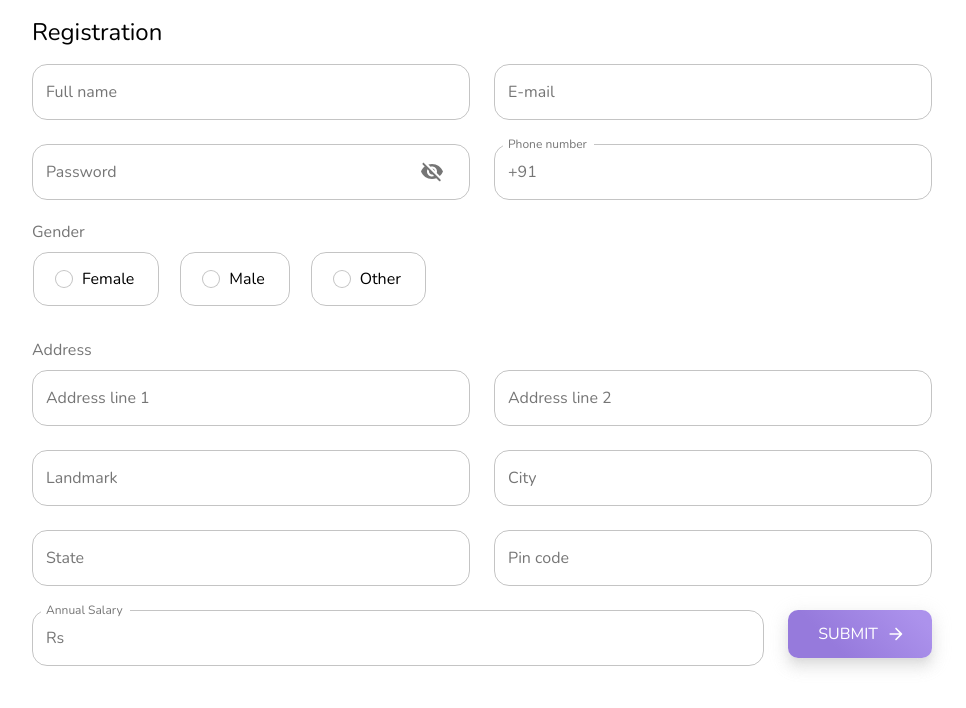
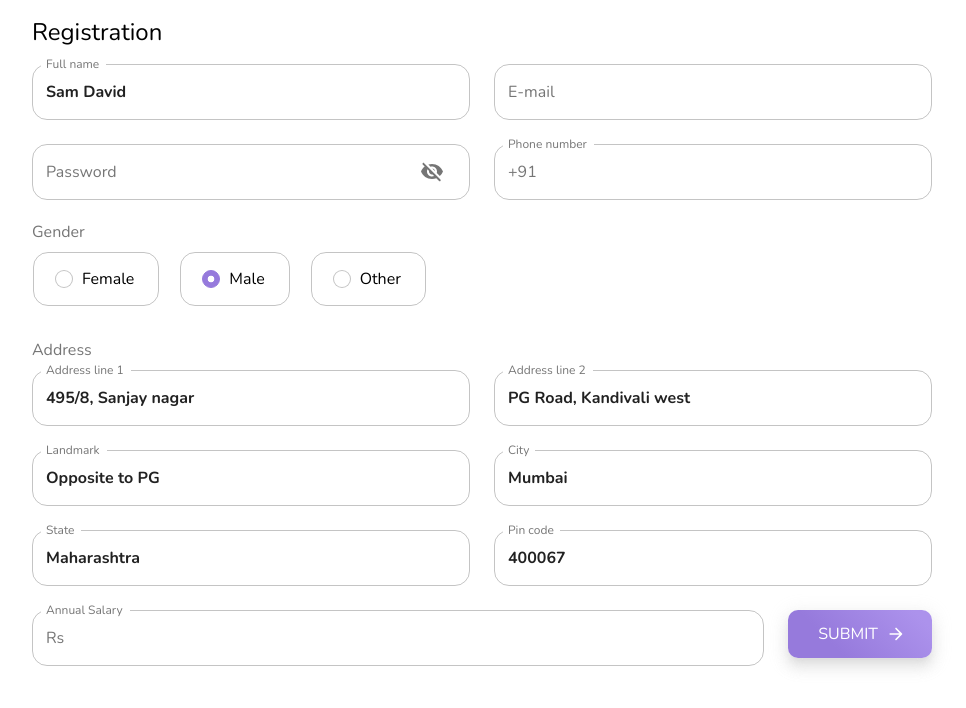
Before and after one commit to future-pirate-king/react-form-validation, a React (Create React App) app: page / in a window 1280 px wide. Shown: the top 708 px of the page, without its empty margins (158-1124 px from the left). Built offline with nearby package versions, Linux system fonts and the light colour scheme.

Commit message:
form handling and validation

```diff
--- a/src/App.js
+++ b/src/App.js
@@ -16,6 +16,8 @@ import VisibilityOff from "@material-ui/icons/VisibilityOffRounded";
 import Visibility from "@material-ui/icons/VisibilityRounded";
 import clsx from "clsx";
 import { withStyles, makeStyles } from "@material-ui/core/styles";
+import { Form, Formik } from "formik";
+import * as yup from "yup";
 
 const useStyles = makeStyles((theme) => ({
   labelRoot: {
@@ -34,15 +36,63 @@ const useStyles = makeStyles((theme) => ({
   }
 }));
 
+const validationSchema = yup.object().shape({
+  fullName: yup
+    .string()
+    .min(2, "Name is too short!")
+    .max(50, "Name is too long!")
+    .required("Name is required!"),
+  password: yup
+    .string()
+    .min(8, "Password length should be between 8-16")
+    .max(16, "Password length should be between 8-16")
+    .required("Password is required!"),
+  email: yup.string().email("Enter valid email").required("Email is required!"),
+  phoneNumber: yup
+    .string()
+    .length(10, "Enter valid phone number!")
+    .required("Phone number is required!"),
+  salary: yup.number().required("Salary is required!")
+});
+
+const initialValues = {
+  fullName: "Sam David",
+  email: "",
+  password: "",
+  phoneNumber: "",
+  gender: "male",
+  address: {
+    line1: "495/8, Sanjay nagar",
+    line2: "PG Road, Kandivali west",
+    landmark: "Opposite to PG",
+    city: "Mumbai",
+    state: "Maharashtra",
+    pinCode: "400067"
+  },
+  salary: ""
+};
+
 export default function App() {
   const classes = useStyles();
   const [showPassword, setShowPassword] = useState(false);
+
+  const onSubmit = (values) => {
+    console.log(values);
+  };
 
   return (
     <Box p={1} maxWidth="900px" margin="0 auto">
       <Box>
         <Typography variant="h5">Registration</Typography>
       </Box>
+      <Formik
+        initialValues={initialValues}
+        validationSchema={validationSchema}
+        onSubmit={onSubmit}
+      >
+        {({ values, touched, errors, handleChange, handleSubmit }) => {
+          return (
+            <Form onSubmit={handleSubmit}>
               <Box
                 display="flex"
                 style={{ gap: 24 }}
@@ -50,9 +100,29 @@ export default function App() {
                 py={2}
                 justifyContent="space-between"
               >
-        <StyledTextField variant="outlined" label="Full name" />
-        <StyledTextField variant="outlined" label="E-mail" />
                 <StyledTextField
+                  name="fullName"
+                  value={values.fullName}
+                  variant="outlined"
+                  label="Full name"
+                  onChange={handleChange}
+                  error={errors.fullName && touched.fullName}
+                  helperText={
+                    errors.fullName && touched.fullName ? errors.fullName : ""
+                  }
+                />
+                <StyledTextField
+                  name="email"
+                  value={values.email}
+                  variant="outlined"
+                  label="E-mail"
+                  onChange={handleChange}
+                  error={errors.email && touched.email}
+                  helperText={errors.email && touched.email ? errors.email : ""}
+                />
+                <StyledTextField
+                  name="password"
+                  value={values.password}
                   variant="outlined"
                   label="Password"
                   InputProps={{
@@ -69,8 +139,15 @@ export default function App() {
                     )
                   }}
                   type={showPassword ? "text" : "password"}
+                  onChange={handleChange}
+                  error={errors.password && touched.password}
+                  helperText={
+                    errors.password && touched.password ? errors.password : ""
+                  }
                 />
                 <StyledTextField
+                  name="phoneNumber"
+                  value={values.phoneNumber}
                   variant="outlined"
                   label="Phone number"
                   InputProps={{
@@ -78,20 +155,29 @@ export default function App() {
                       <InputAdornment position="start">+91</InputAdornment>
                     )
                   }}
+                  onChange={handleChange}
+                  error={errors.phoneNumber && touched.phoneNumber}
+                  helperText={
+                    errors.phoneNumber && touched.phoneNumber
+                      ? errors.phoneNumber
+                      : ""
+                  }
                 />
                 <FormControl component="fieldset" style={{ width: "100%" }}>
                   <FormLabel component="legend">Gender</FormLabel>
                   <RadioGroup
                     className={classes.radioGroup}
                     aria-label="gender"
-            name="gender1"
+                    name="gender"
+                    value={values.gender}
                   >
                     {[
                       { value: "female", label: "Female" },
                       { value: "male", label: "Male" },
                       { value: "other", label: "Other" }
-            ].map(({ value, label }) => (
+                    ].map(({ value, label }, index) => (
                       <FormControlLabel
+                        key={index}
                         className={classes.labelRoot}
                         value={value}
                         control={<StyledRadio color="primary" />}
@@ -102,13 +188,51 @@ export default function App() {
                 </FormControl>
                 <FormControl component="fieldset" style={{ width: "100%" }}>
                   <FormLabel component="legend">Address</FormLabel>
-          <Box pt={1.5} display="flex" flexWrap="wrap" style={{ gap: 24 }}>
-            <StyledTextField variant="outlined" label="Address line 1" />
-            <StyledTextField variant="outlined" label="Address line 2" />
-            <StyledTextField variant="outlined" label="Landmark" />
-            <StyledTextField variant="outlined" label="City" />
-            <StyledTextField variant="outlined" label="State" />
+                  <Box
+                    pt={1.5}
+                    display="flex"
+                    flexWrap="wrap"
+                    style={{ gap: 24 }}
+                  >
                     <StyledTextField
+                      name="line1"
+                      value={values.address.line1}
+                      readOnly
+                      variant="outlined"
+                      label="Address line 1"
+                    />
+                    <StyledTextField
+                      name="line2"
+                      value={values.address.line2}
+                      readOnly
+                      variant="outlined"
+                      label="Address line 2"
+                    />
+                    <StyledTextField
+                      name="landmark"
+                      value={values.address.landmark}
+                      readOnly
+                      variant="outlined"
+                      label="Landmark"
+                    />
+                    <StyledTextField
+                      name="city"
+                      value={values.address.city}
+                      readOnly
+                      variant="outlined"
+                      label="City"
+                    />
+                    <StyledTextField
+                      name="state"
+                      value={values.address.state}
+                      readOnly
+                      variant="outlined"
+                      label="State"
+                    />
+                    <StyledTextField
+                      name="pinCode"
+                      value={values.address.pinCode}
+                      readOnly
                       variant="outlined"
                       label="Pin code"
                       type="number"
@@ -116,14 +240,29 @@ export default function App() {
                   </Box>
                 </FormControl>
                 <StyledTextField
+                  name="salary"
+                  value={values.salary}
                   variant="outlined"
                   label="Annual Salary"
                   InputProps={{
-            startAdornment: <InputAdornment position="start">Rs</InputAdornment>
+                    startAdornment: (
+                      <InputAdornment position="start">Rs</InputAdornment>
+                    )
                   }}
+                  onChange={handleChange}
+                  error={errors.salary && touched.salary}
+                  helperText={
+                    errors.salary && touched.salary ? errors.salary : ""
+                  }
                 />
-        <StyledButton endIcon={<ArrowIcon />}>Submit</StyledButton>
+                <StyledButton type="submit" endIcon={<ArrowIcon />}>
+                  Submit
+                </StyledButton>
               </Box>
+            </Form>
+          );
+        }}
+      </Formik>
     </Box>
   );
 }
```
Lines whose indentation alone changed are shown as unchanged.
